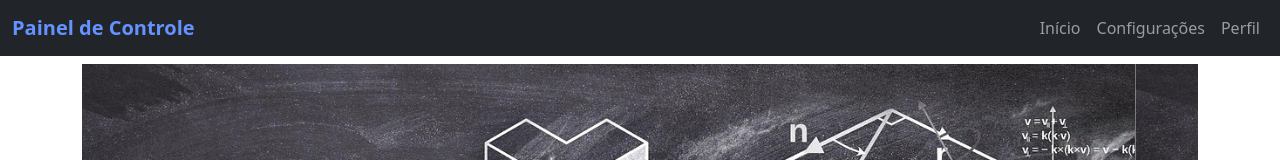
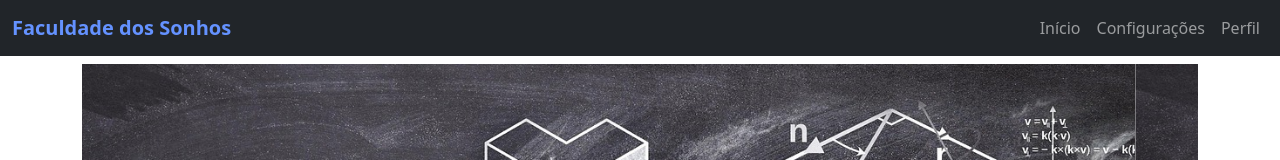
Before and after one commit to MatheusSousaM/Atividade26_09, a plain HTML site: page index.html in a window 1280 px wide. Shown: the top 160 px of the page. Drawn offline with nearby package versions, Linux system fonts and the light colour scheme.

Commit message:
Update index.html

```diff
--- a/index.html
+++ b/index.html
@@ -3,7 +3,7 @@
   <head>
     <meta charset="utf-8">
     <meta name="viewport" content="width=device-width, initial-scale=1">
-    <title>Painel de Controle</title>
+    <title>Faculdade dos Sonhos</title>
 
     <link href="https://cdn.jsdelivr.net/npm/bootstrap@5.3.3/dist/css/bootstrap.min.css" rel="stylesheet" integrity="sha384-QWTKZyjpPEjISv5WaRU9OFeRpok6YctnYmDr5pNlyT2bRjXh0JMhjY6hW+ALEwIH" crossorigin="anonymous">
     <link href="style.css" rel="stylesheet" type="text/css" />
@@ -16,7 +16,7 @@
         <button class="navbar-toggler" type="button" data-bs-toggle="offcanvas" data-bs-target="#menuLateral" aria-controls="menuLateral">
           <span class="navbar-toggler-icon"></span>
         </button>
-        <a class="navbar-brand" href="#">Painel de Controle</a>
+        <a class="navbar-brand" href="#">Faculdade dos Sonhos</a>
         <div class="collapse navbar-collapse" id="navbarNav">
           <ul class="navbar-nav ms-auto">
             <li class="nav-item"><a class="nav-link" href="#">Início</a></li>
```
